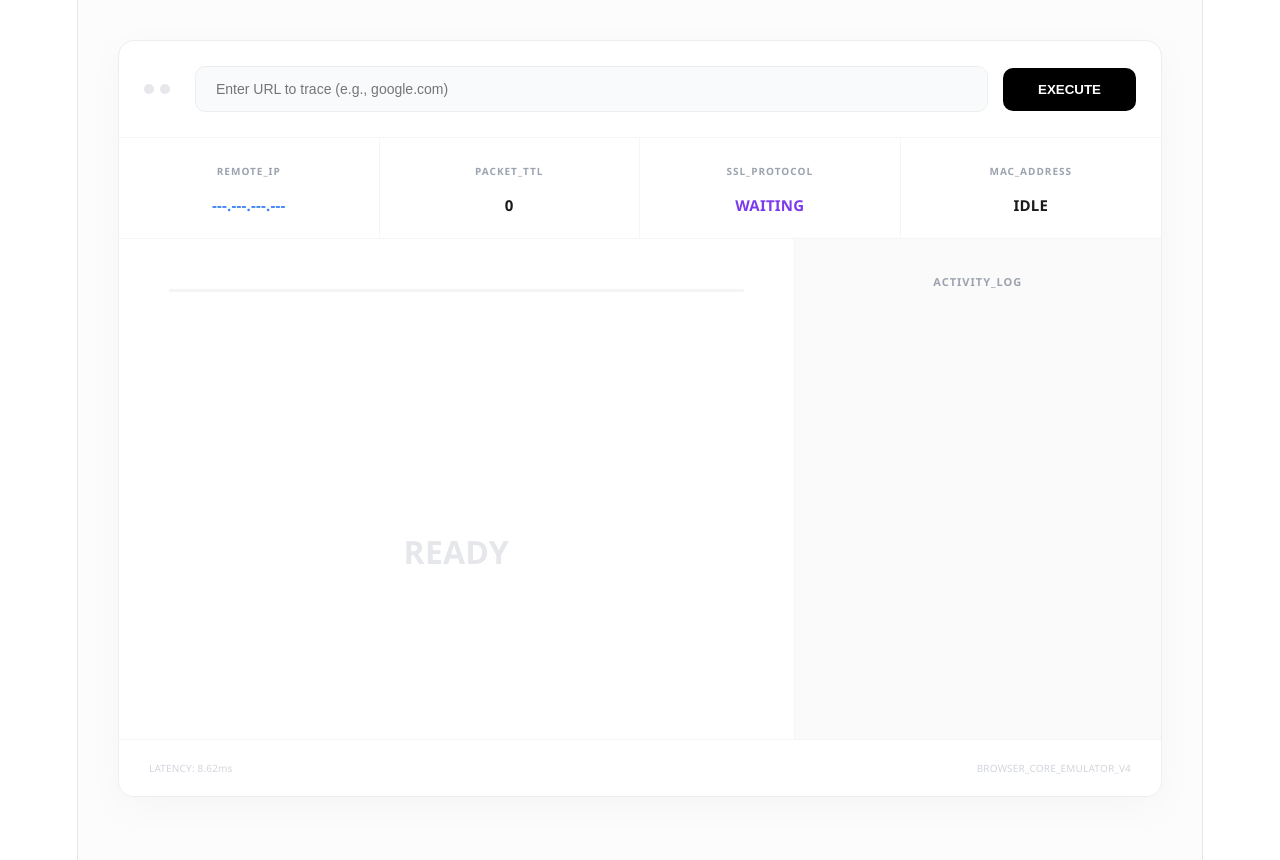
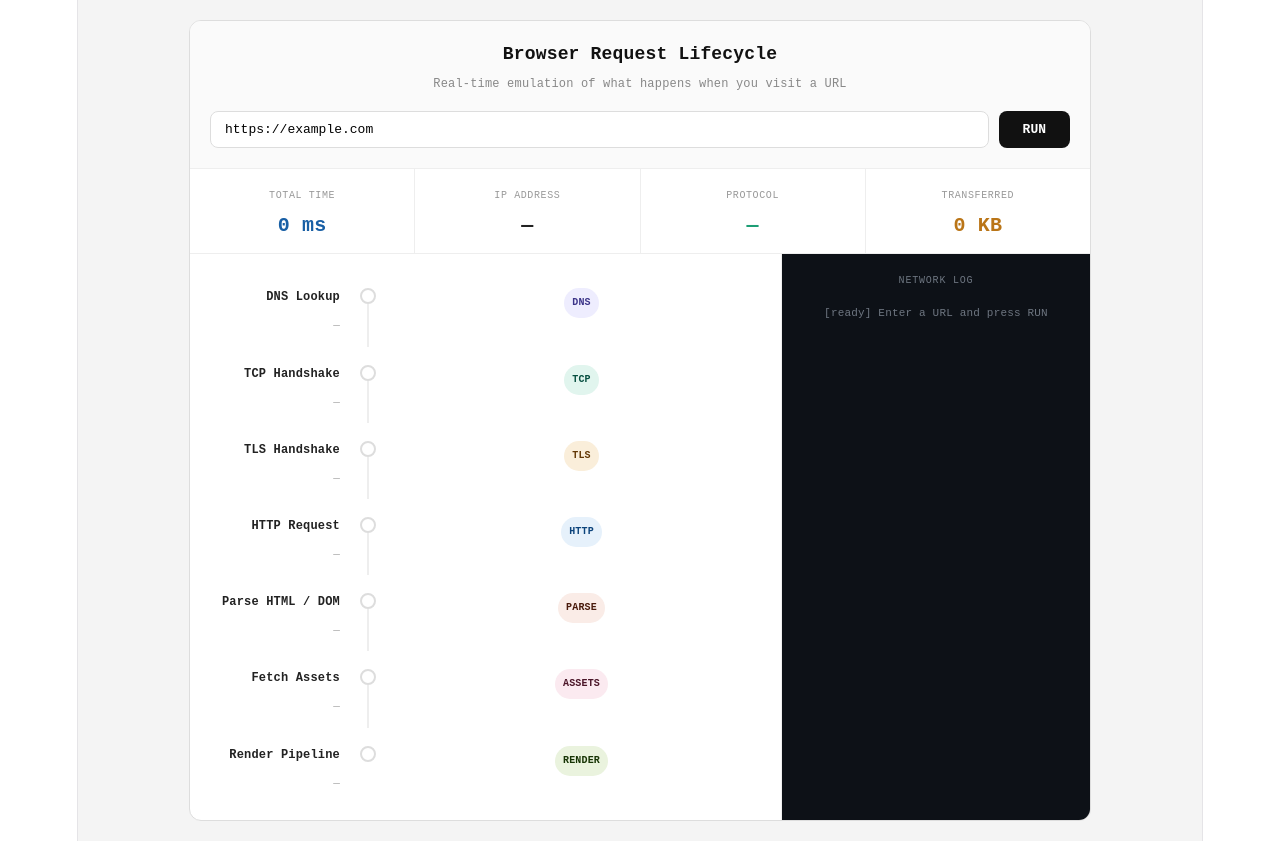
Before and after one commit to basharabualaryes/browser-emulator, a React (Vite) app: page / in a window 1280 px wide. Shown: the top 860 px of the page. Built offline with nearby package versions, Linux system fonts and the light colour scheme.

Commit message:
Update App.jsx

```diff
--- a/src/App.jsx
+++ b/src/App.jsx
@@ -1,115 +1,316 @@
-import React, { useState, useEffect } from 'react';
+import { useState, useRef } from "react";
+
+const steps = [
+  {
+    id: "dns", name: "DNS Lookup", label: "DNS",
+    dur: 45, color: "#7F77DD",
+    desc: "Browser checks local cache → OS cache → Router → ISP DNS resolver → Root nameserver → TLD → Authoritative nameserver",
+    details: [
+      { k: "Query", v: "A record" }, { k: "Resolver", v: "ISP DNS" }, { k: "TTL", v: "300s" },
+      { k: "Cache hit", v: "No" }, { k: "Hops", v: "4" }, { k: "Result", v: "93.184.216.34" },
+    ],
+    logLines: [
+      "[0ms] DNS query: example.com A record",
+      "[12ms] → ISP resolver cache miss",
+      "[38ms] ← 93.184.216.34 (TTL 300s)",
+    ],
+    tagBg: "#EEEDFE", tagColor: "#3C3489",
+  },
+  {
+    id: "tcp", name: "TCP Handshake", label: "TCP",
+    dur: 30, color: "#1D9E75",
+    desc: "SYN → SYN-ACK → ACK  |  3-way handshake establishes a reliable connection before any data is sent",
+    details: [
+      { k: "SYN", v: "+0ms" }, { k: "SYN-ACK", v: "+14ms" }, { k: "ACK", v: "+28ms" },
+      { k: "Window", v: "65535 B" }, { k: "MSS", v: "1460 B" }, { k: "Port", v: "443" },
+    ],
+    logLines: [
+      "[45ms] TCP SYN → 93.184.216.34:443",
+      "[59ms] ← SYN-ACK received",
+      "[75ms] → ACK sent — connection established",
+    ],
+    tagBg: "#E1F5EE", tagColor: "#085041",
+  },
+  {
+    id: "tls", name: "TLS Handshake", label: "TLS",
+    dur: 55, color: "#BA7517",
+    desc: "Client Hello → Server Hello + Certificate → Key Exchange → Finished  |  Negotiates encryption using ECDHE, then switches to AES-256-GCM",
+    details: [
+      { k: "Version", v: "TLS 1.3" }, { k: "Cipher", v: "AES-256-GCM" }, { k: "Key Exch", v: "ECDHE" },
+      { k: "Cert issuer", v: "DigiCert" }, { k: "OCSP", v: "Valid" }, { k: "Resumed", v: "No" },
+    ],
+    logLines: [
+      "[75ms] TLS ClientHello (TLS 1.3)",
+      "[92ms] ← ServerHello + Certificate",
+      "[110ms] Verifying cert chain...",
+      "[130ms] ← Finished — AES-256-GCM active",
+    ],
+    tagBg: "#FAEEDA", tagColor: "#633806",
+  },
+  {
+    id: "http", name: "HTTP Request", label: "HTTP",
+    dur: 80, color: "#185FA5",
+    desc: "GET / HTTP/2  |  Browser sends headers (Host, Accept, User-Agent, Cookies). Server responds with 200 OK and streams the HTML body.",
+    details: [
+      { k: "Method", v: "GET /" }, { k: "Protocol", v: "HTTP/2" }, { k: "Status", v: "200 OK" },
+      { k: "Content-Type", v: "text/html" }, { k: "Size", v: "14.2 KB" }, { k: "Encoding", v: "gzip" },
+    ],
+    logLines: [
+      "[130ms] → GET / HTTP/2",
+      "[145ms]   Accept: text/html, */*",
+      "[185ms] ← 200 OK (14.2 KB gzip)",
+      "[210ms]   Content-Type: text/html; charset=UTF-8",
+    ],
+    tagBg: "#E6F1FB", tagColor: "#0C447C",
+  },
+  {
+    id: "parse", name: "Parse HTML / DOM", label: "PARSE",
+    dur: 60, color: "#993C1D",
+    desc: "HTML parser reads bytes → tokens → nodes → DOM tree. CSS parser builds CSSOM. JS blocks parsing if render-blocking scripts are found.",
+    details: [
+      { k: "Nodes", v: "847" }, { k: "Scripts", v: "3 found" }, { k: "Stylesheets", v: "2 found" },
+      { k: "Images", v: "6 found" }, { k: "Blocking", v: "1 script" }, { k: "DOMState", v: "loading" },
+    ],
+    logLines: [
+      "[210ms] HTML tokenizer started",
+      "[230ms] Render-blocking script found",
+      "[240ms] Preload scanner: 6 resources queued",
+      "[270ms] DOMContentLoaded fired",
+    ],
+    tagBg: "#FAECE7", tagColor: "#4A1B0C",
+  },
+  {
+    id: "assets", name: "Fetch Assets", label: "ASSETS",
+    dur: 120, color: "#993556",
+    desc: "Browser opens parallel HTTP/2 streams for CSS, JS, images, fonts. Multiplexing allows all assets on one TCP connection. Critical assets are prioritised.",
+    details: [
+      { k: "CSS", v: "2 files (48KB)" }, { k: "JS", v: "3 files (210KB)" }, { k: "Images", v: "6 files (380KB)" },
+      { k: "Fonts", v: "2 files (60KB)" }, { k: "Total", v: "698 KB" }, { k: "Cached", v: "3 hits" },
+    ],
+    logLines: [
+      "[270ms] Fetching 13 sub-resources...",
+      "[280ms] style.css 200 (48KB, cached)",
+      "[300ms] app.js 200 (210KB)",
+      "[350ms] hero.jpg 200 (380KB)",
+      "[390ms] All assets loaded",
+    ],
+    tagBg: "#FBEAF0", tagColor: "#4B1528",
+  },
+  {
+    id: "render", name: "Render Pipeline", label: "RENDER",
+    dur: 40, color: "#3B6D11",
+    desc: "DOM + CSSOM → Render Tree → Layout (px positions) → Paint (rasterize pixels) → Composite (GPU layers merge) → Frame on screen",
+    details: [
+      { k: "Render Tree", v: "612 nodes" }, { k: "Layout", v: "18ms" }, { k: "Paint", v: "9ms" },
+      { k: "Composite", v: "4ms" }, { k: "FPS", v: "60" }, { k: "LCP", v: "410ms" },
+    ],
+    logLines: [
+      "[390ms] Render tree built (612 nodes)",
+      "[408ms] Layout pass complete",
+      "[417ms] Paint complete",
+      "[421ms] Composite — frame on screen!",
+      "[430ms] load event fired",
+    ],
+    tagBg: "#EAF3DE", tagColor: "#173404",
+  },
+];
+
+const TOTAL_DUR = steps.reduce((s, x) => s + x.dur, 0);
+const SPEED = 4;
+
+const byteMap = { http: 14, parse: 48, assets: 698 };
+
+const styles = {
+  wrap: { padding: "20px", backgroundColor: "#f4f4f4", minHeight: "100vh", fontFamily: "monospace" },
+  card: { maxWidth: "900px", margin: "0 auto", backgroundColor: "#fff", border: "1px solid #ddd", borderRadius: "12px", overflow: "hidden" },
+  header: { padding: "20px", borderBottom: "1px solid #eee", background: "#fafafa" },
+  title: { fontSize: "18px", fontWeight: "600", marginBottom: "4px", color: "#111" },
+  subtitle: { fontSize: "12px", color: "#888" },
+  urlRow: { display: "flex", gap: "10px", marginTop: "14px" },
+  input: { flex: 1, padding: "10px 14px", borderRadius: "8px", border: "1px solid #ddd", background: "#fff", fontSize: "13px", fontFamily: "monospace", outline: "none" },
+  runBtn: (disabled) => ({ padding: "10px 24px", borderRadius: "8px", border: "none", background: disabled ? "#ccc" : "#111", color: "#fff", cursor: disabled ? "not-allowed" : "pointer", fontSize: "13px", fontFamily: "monospace", fontWeight: "600" }),
+  metrics: { display: "grid", gridTemplateColumns: "repeat(4, 1fr)", gap: "1px", background: "#eee", borderBottom: "1px solid #eee" },
+  metric: { background: "#fff", padding: "14px 18px" },
+  metricLabel: { fontSize: "10px", color: "#999", letterSpacing: "0.06em", textTransform: "uppercase", marginBottom: "4px" },
+  metricVal: (color) => ({ fontSize: "20px", fontWeight: "600", color: color || "#111", fontFamily: "monospace" }),
+  body: { display: "flex", minHeight: "500px" },
+  timeline: { flex: 1, padding: "16px 0", borderRight: "1px solid #eee" },
+  stepRow: { display: "flex", alignItems: "stretch", minHeight: "60px" },
+  stepLeft: { width: "150px", flexShrink: 0, display: "flex", flexDirection: "column", alignItems: "flex-end", justifyContent: "flex-start", padding: "8px 14px 8px 0", textAlign: "right", paddingTop: "14px" },
+  stepName: { fontSize: "12px", fontWeight: "600", color: "#222" },
+  stepTime: { fontSize: "11px", color: "#aaa", marginTop: "2px" },
+  stepCenter: { width: "28px", flexShrink: 0, display: "flex", flexDirection: "column", alignItems: "center" },
+  dot: (state) => ({
+    width: "12px", height: "12px", borderRadius: "50%", marginTop: "18px", flexShrink: 0, zIndex: 1,
+    border: state === "idle" ? "2px solid #ddd" : "2px solid " + (state === "running" ? "#EF9F27" : "#1D9E75"),
+    background: state === "idle" ? "#fff" : state === "running" ? "#EF9F27" : "#1D9E75",
+    boxShadow: state === "running" ? "0 0 0 4px rgba(239,159,39,0.2)" : state === "done" ? "0 0 0 3px rgba(29,158,117,0.15)" : "none",
+    transition: "all 0.3s",
+  }),
+  line: (done) => ({ width: "2px", background: done ? "#1D9E75" : "#eee", flex: 1, margin: "0 auto", transition: "background 0.5s" }),
+  stepRight: { flex: 1, padding: "8px 16px 12px" },
+  tag: (bg, color) => ({ display: "inline-block", fontSize: "10px", padding: "2px 8px", borderRadius: "99px", fontWeight: "600", background: bg, color: color, marginBottom: "6px", marginTop: "10px" }),
+  desc: { fontSize: "12px", color: "#555", lineHeight: "1.6", marginBottom: "8px" },
+  detailGrid: { display: "grid", gridTemplateColumns: "repeat(3, 1fr)", gap: "6px", marginBottom: "8px" },
+  detailCell: { background: "#f8f8f8", borderRadius: "6px", padding: "6px 10px" },
+  detailKey: { fontSize: "9px", color: "#aaa", textTransform: "uppercase", letterSpacing: "0.05em" },
+  detailVal: { fontSize: "11px", color: "#222", fontFamily: "monospace", marginTop: "2px" },
+  barBg: { height: "5px", background: "#f0f0f0", borderRadius: "3px", overflow: "hidden" },
+  logPanel: { width: "280px", background: "#0d1117", padding: "14px", overflowY: "auto", maxHeight: "600px" },
+  logTitle: { fontSize: "10px", color: "#6e7681", letterSpacing: "0.08em", marginBottom: "10px", textTransform: "uppercase" },
+  logLine: { fontSize: "11px", fontFamily: "monospace", lineHeight: "1.7", color: "#8b949e" },
+};
+
+function BarFill({ color, active }) {
+  const [width, setWidth] = useState(0);
+  if (active && width === 0) setTimeout(() => setWidth(100), 50);
+  if (!active && width !== 0) setWidth(0);
+  return <div style={{ height: "100%", width: width + "%", background: color, borderRadius: "3px", transition: "width 0.8s ease" }} />;
+}
 
 export default function App() {
-  const [url, setUrl] = useState('');
-  const [ms, setMs] = useState(0);
-  const [isRunning, setIsRunning] = useState(false);
-  const [activeTask, setActiveTask] = useState(null);
-  const [logs, setLogs] = useState([]);
+  const [url, setUrl] = useState("https://example.com");
+  const [running, setRunning] = useState(false);
+  const [stepStates, setStepStates] = useState(steps.map(() => "idle"));
+  const [lineDone, setLineDone] = useState(steps.map(() => false));
+  const [stepTimes, setStepTimes] = useState(steps.map(() => "—"));
+  const [activeSteps, setActiveSteps] = useState(steps.map(() => false));
+  const [barActive, setBarActive] = useState(steps.map(() => false));
+  const [logLines, setLogLines] = useState([{ text: "[ready] Enter a URL and press RUN", color: "#6e7681" }]);
+  const [metrics, setMetrics] = useState({ time: "0 ms", ip: "—", proto: "—", bytes: "0 KB" });
+  const timers = useRef([]);
 
-  const pipeline = [
-    { time: 600,  layer: "SYSTEM", action: "KERNEL_SOCKET_INIT", ip: "192.168.1.45", ttl: "64", ssl: "WAITING", mac: "00:E0:4C:68", detail: "Allocating TCP/IP buffers and initializing physical interface descriptors.", color: "#3b82f6" },
-    { time: 1600, layer: "NETWORK", action: "DNS_RESOLUTION", ip: "8.8.4.4", ttl: "54", ssl: "UDP_SECURE", mac: "GATEWAY_DEFAULT", detail: "Resolving host via Google DNS. TTL indicates 10 network hops to target.", color: "#2563eb" },
-    { time: 2600, layer: "TRANSPORT", action: "TCP_HANDSHAKE", ip: "142.251.40.174", ttl: "128", ssl: "TCP_SYN", mac: "NODE_REMOTE_01", detail: "Synchronizing sequence numbers. Establishing bi-directional flow control.", color: "#1d4ed8" },
-    { time: 3600, layer: "SECURITY", action: "SSL_CERT_VALIDATE", ip: "142.251.40.174", ttl: "128", ssl: "TLS_1.3_X25519", mac: "SHA256_VERIFIED", detail: "Handshaking encryption keys. Cipher Suite: AES_256_GCM_SHA384.", color: "#7c3aed" },
-    { time: 4600, layer: "SESSION", action: "HTTP_STREAMING", ip: "INBOUND_STREAM", ttl: "52", ssl: "TLS_ACTIVE", mac: "PKT_CAPTURE_ON", detail: "Receiving raw binary frames. Parsing HTTP/2 pseudo-headers and payload.", color: "#059669" },
-    { time: 5600, layer: "ENGINE", action: "DOM_PARSING", ip: "V8_HEAP_ACTIVE", ttl: "N/A", ssl: "N/A", mac: "DOM_TREE_GEN", detail: "Converting byte stream into memory-resident Node objects and Tree structure.", color: "#d97706" },
-    { time: 6600, layer: "GRAPHICS", action: "GPU_COMPOSITING", ip: "VRAM_BUFFER", ttl: "N/A", ssl: "VSYNC_READY", mac: "RASTER_THREAD", detail: "Merging layers on hardware. Committing final frame to front display buffer.", color: "#0891b2" }
-  ];
-
-  const startAnalysis = () => {
-    if (!url || isRunning) return;
-    setIsRunning(true); setMs(0); setLogs([]); setActiveTask(null);
-    let start = null;
-    const animate = (now) => {
-      if (!start) start = now;
-      const progress = now - start;
-      if (progress <= 7000) {
-        setMs(progress);
-        const task = [...pipeline].reverse().find(e => progress >= e.time);
-        if (task && activeTask?.action !== task.action) {
-          setActiveTask(task);
-          setLogs(prev => [task, ...prev]);
-        }
-        requestAnimationFrame(animate);
-      } else { setIsRunning(false); }
-    };
-    requestAnimationFrame(animate);
+  const addLog = (lines, color = "#8b949e") => {
+    setLogLines(prev => [...prev, ...lines.map(text => ({ text, color }))]);
   };
 
-  const onKey = (e) => { if (e.key === 'Enter') startAnalysis(); };
+  const runSim = () => {
+    if (running) return;
+    setRunning(true);
+    timers.current.forEach(clearTimeout);
+    timers.current = [];
+    setStepStates(steps.map(() => "idle"));
+    setLineDone(steps.map(() => false));
+    setStepTimes(steps.map(() => "—"));
+    setActiveSteps(steps.map(() => false));
+    setBarActive(steps.map(() => false));
+    setLogLines([{ text: `[0ms] Navigating to ${url || "https://example.com"}`, color: "#58a6ff" }]);
+    setMetrics({ time: "0 ms", ip: "—", proto: "—", bytes: "0 KB" });
+
+    let elapsed = 0;
+    let totalBytes = 0;
+
+    steps.forEach((s, i) => {
+      const startAt = elapsed;
+      elapsed += s.dur;
+      const endAt = elapsed;
+
+      timers.current.push(setTimeout(() => {
+        setStepStates(prev => prev.map((v, j) => j === i ? "running" : v));
+        setActiveSteps(prev => prev.map((v, j) => j === i ? true : v));
+        setBarActive(prev => prev.map((v, j) => j === i ? true : v));
+        setStepTimes(prev => prev.map((v, j) => j === i ? `+${startAt}ms` : v));
+        addLog(s.logLines, "#8b949e");
+        if (i === 0) setMetrics(m => ({ ...m, ip: "93.184.216.34" }));
+        if (i === 2) setMetrics(m => ({ ...m, proto: "TLS 1.3 / H2" }));
+      }, startAt * SPEED));
+
+      timers.current.push(setTimeout(() => {
+        setStepStates(prev => prev.map((v, j) => j === i ? "done" : v));
+        setLineDone(prev => prev.map((v, j) => j === i ? true : v));
+        totalBytes += byteMap[s.id] || 0;
+        setMetrics(m => ({ ...m, time: endAt + " ms", bytes: totalBytes + " KB" }));
+        if (i === steps.length - 1) {
+          setRunning(false);
+          addLog([`[${endAt}ms] ✓ Page fully loaded in ${endAt}ms`], "#3fb950");
+        }
+      }, endAt * SPEED));
+    });
+  };
 
   return (
-    <div style={{ backgroundColor: '#fcfcfc', minHeight: '100vh', padding: '40px', fontFamily: '"Segoe UI", Roboto, sans-serif', color: '#1a1a1a' }}>
-      <div style={{ maxWidth: '1100px', margin: '0 auto', backgroundColor: '#fff', borderRadius: '16px', border: '1px solid #eee', overflow: 'hidden', boxShadow: '0 10px 40px rgba(0,0,0,0.03)' }}>
+    <div style={styles.wrap}>
+      <div style={styles.card}>
 
-        {/* URL Input Bar */}
-        <div style={{ padding: '25px', borderBottom: '1px solid #f5f5f5', display: 'flex', gap: '15px', alignItems: 'center' }}>
-          <div style={{ display: 'flex', gap: '6px', marginRight: '10px' }}>
-            <div style={{ width: '10px', height: '10px', borderRadius: '50%', background: '#e5e7eb' }}></div>
-            <div style={{ width: '10px', height: '10px', borderRadius: '50%', background: '#e5e7eb' }}></div>
+        {/* Header */}
+        <div style={styles.header}>
+          <div style={styles.title}>Browser Request Lifecycle</div>
+          <div style={styles.subtitle}>Real-time emulation of what happens when you visit a URL</div>
+          <div style={styles.urlRow}>
+            <input
+              style={styles.input}
+              value={url}
+              onChange={e => setUrl(e.target.value)}
+              onKeyDown={e => e.key === "Enter" && runSim()}
+              placeholder="https://example.com"
+            />
+            <button style={styles.runBtn(running)} onClick={runSim} disabled={running}>
+              {running ? "RUNNING..." : "RUN"}
+            </button>
           </div>
-          <input
-            style={{ flex: 1, padding: '14px 20px', borderRadius: '10px', border: '1px solid #eee', background: '#f9fafb', fontSize: '14px', outline: 'none', transition: 'all 0.3s' }}
-            value={url} onChange={(e) => setUrl(e.target.value)} onKeyDown={onKey} placeholder="Enter URL to trace (e.g., google.com)"
-          />
-          <button onClick={startAnalysis} style={{ background: '#000', color: '#fff', border: 'none', padding: '14px 35px', borderRadius: '10px', fontWeight: 'bold', cursor: 'pointer' }}>
-            {isRunning ? 'RUNNING...' : 'EXECUTE'}
-          </button>
         </div>
 
-        {/* --- THE DATA GRID (IP, TTL, SSL, MAC) --- */}
-        <div style={{ display: 'grid', gridTemplateColumns: 'repeat(4, 1fr)', background: '#fff', borderBottom: '1px solid #f5f5f5' }}>
+        {/* Metrics */}
+        <div style={styles.metrics}>
           {[
-            { label: 'REMOTE_IP', value: activeTask?.ip || '---.---.---.---', color: '#3b82f6' },
-            { label: 'PACKET_TTL', value: activeTask?.ttl || '0', color: '#1a1a1a' },
-            { label: 'SSL_PROTOCOL', value: activeTask?.ssl || 'WAITING', color: '#7c3aed' },
-            { label: 'MAC_ADDRESS', value: activeTask?.mac || 'IDLE', color: '#1a1a1a' }
-          ].map((item, idx) => (
-            <div key={idx} style={{ padding: '20px', textAlign: 'center', borderRight: idx < 3 ? '1px solid #f5f5f5' : 'none' }}>
-              <div style={{ fontSize: '10px', color: '#9ca3af', fontWeight: 'bold', marginBottom: '8px', letterSpacing: '1px' }}>{item.label}</div>
-              <div style={{ fontSize: '15px', fontWeight: '800', color: item.color }}>{item.value}</div>
+            { label: "Total Time", val: metrics.time, color: "#185FA5" },
+            { label: "IP Address", val: metrics.ip, color: "#222" },
+            { label: "Protocol", val: metrics.proto, color: "#1D9E75" },
+            { label: "Transferred", val: metrics.bytes, color: "#BA7517" },
+          ].map(m => (
+            <div key={m.label} style={styles.metric}>
+              <div style={styles.metricLabel}>{m.label}</div>
+              <div style={styles.metricVal(m.color)}>{m.val}</div>
             </div>
           ))}
         </div>
 
-        {/* Main Console Area */}
-        <div style={{ display: 'flex', height: '500px' }}>
+        {/* Body */}
+        <div style={styles.body}>
 
-          <div style={{ flex: 1.5, padding: '50px', position: 'relative' }}>
-            {/* Timeline Progress Bar */}
-            <div style={{ height: '3px', background: '#f3f4f6', borderRadius: '2px', marginBottom: '60px' }}>
-              <div style={{ height: '100%', width: `${(ms / 7000) * 100}%`, background: '#000', transition: 'width 0.1s linear' }}></div>
-            </div>
-
-            {activeTask ? (
-              <div style={{ animation: 'fadeIn 0.4s' }}>
-                <span style={{ color: activeTask.color, fontSize: '11px', fontWeight: 'bold', textTransform: 'uppercase', letterSpacing: '1px' }}>{activeTask.layer} ACTIVE</span>
-                <h1 style={{ fontSize: '55px', margin: '15px 0', fontWeight: '900', letterSpacing: '-2px', color: '#000' }}>{activeTask.action}</h1>
-                <p style={{ fontSize: '18px', color: '#6b7280', lineHeight: '1.6', maxWidth: '550px' }}>{activeTask.detail}</p>
-              </div>
-            ) : (
-              <div style={{ height: '100%', display: 'flex', alignItems: 'center', justifyContent: 'center', color: '#e5e7eb', fontSize: '32px', fontWeight: '900' }}>READY</div>
-            )}
-          </div>
-
-          {/* Activity Sidebar */}
-          <div style={{ flex: 0.8, background: '#fafafa', borderLeft: '1px solid #f5f5f5', padding: '30px', overflowY: 'auto' }}>
-            <div style={{ fontSize: '11px', color: '#9ca3af', fontWeight: 'bold', marginBottom: '20px', letterSpacing: '1px' }}>ACTIVITY_LOG</div>
-            {logs.map((log, i) => (
-              <div key={i} style={{ marginBottom: '15px', paddingLeft: '12px', borderLeft: `2px solid ${log.color}`, fontSize: '12px' }}>
-                <div style={{ color: '#9ca3af', fontSize: '10px' }}>{log.time}ms</div>
-                <div style={{ fontWeight: 'bold', color: '#1a1a1a' }}>{log.action}</div>
-                <div style={{ color: '#d1d5db' }}>SUCCESSFUL</div>
+          {/* Timeline */}
+          <div style={styles.timeline}>
+            {steps.map((s, i) => (
+              <div key={s.id} style={styles.stepRow}>
+                <div style={styles.stepLeft}>
+                  <div style={styles.stepName}>{s.name}</div>
+                  <div style={styles.stepTime}>{stepTimes[i]}</div>
+                </div>
+                <div style={styles.stepCenter}>
+                  <div style={styles.dot(stepStates[i])} />
+                  {i < steps.length - 1 && <div style={styles.line(lineDone[i])} />}
+                </div>
+                <div style={styles.stepRight}>
+                  <div style={styles.tag(s.tagBg, s.tagColor)}>{s.label}</div>
+                  {activeSteps[i] && (
+                    <>
+                      <div style={styles.desc}>{s.desc}</div>
+                      <div style={styles.detailGrid}>
+                        {s.details.map(d => (
+                          <div key={d.k} style={styles.detailCell}>
+                            <div style={styles.detailKey}>{d.k}</div>
+                            <div style={styles.detailVal}>{d.v}</div>
+                          </div>
+                        ))}
+                      </div>
+                      <div style={styles.barBg}>
+                        <BarFill color={s.color} active={barActive[i]} />
+                      </div>
+                    </>
+                  )}
+                </div>
               </div>
             ))}
           </div>
-        </div>
 
-        {/* Footer */}
-        <div style={{ padding: '15px 30px', background: '#fff', borderTop: '1px solid #f5f5f5', display: 'flex', justifyContent: 'space-between', fontSize: '10px', color: '#d1d5db' }}>
-          <span>LATENCY: {(Math.random() * 15 + 5).toFixed(2)}ms</span>
-          <span>BROWSER_CORE_EMULATOR_V4</span>
+          {/* Log Panel */}
+          <div style={styles.logPanel}>
+            <div style={styles.logTitle}>Network Log</div>
+            {logLines.map((l, i) => (
+              <div key={i} style={{ ...styles.logLine, color: l.color }}>{l.text}</div>
+            ))}
+          </div>
+
         </div>
       </div>
     </div>
```
